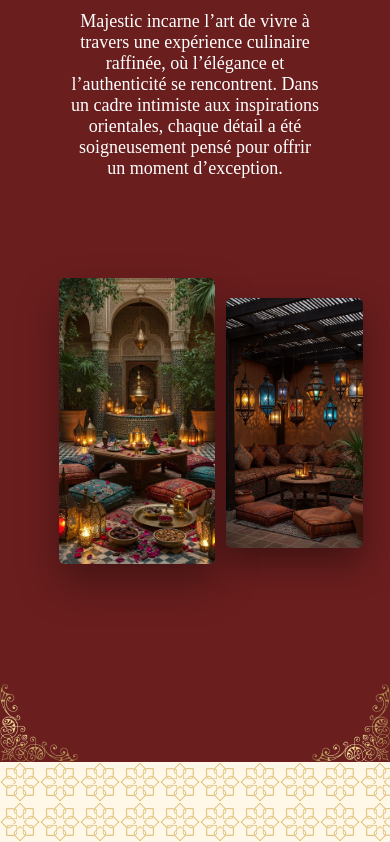
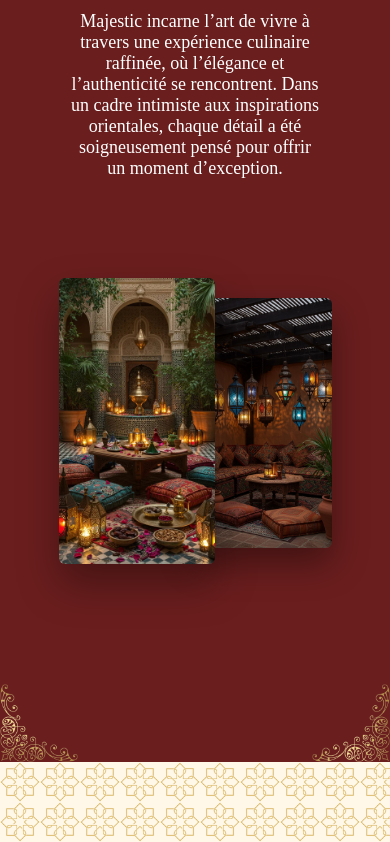
Before and after one commit to Nada00-sudo/menu-de-luxe, a React (Vite) app: page / in a window 390 px wide. Shown: the part 926-1768 px from the top of the page. Built offline with nearby package versions, Linux system fonts and the light colour scheme; a web font is replaced by a local one.

Commit message:
changes extra

```diff
--- a/src/components/Apropos.css
+++ b/src/components/Apropos.css
@@ -156,7 +156,7 @@
 .image_restaut .img-overlay {
   position: absolute;
   top: 45%;
-  right: 7%;
+  right: 15%;
   width: 35%;
   height: auto;
 
```
